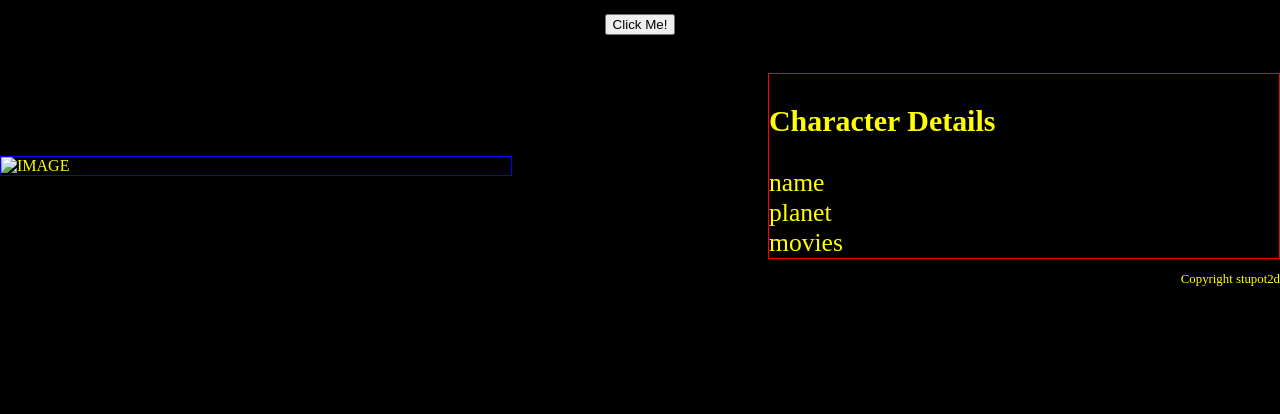
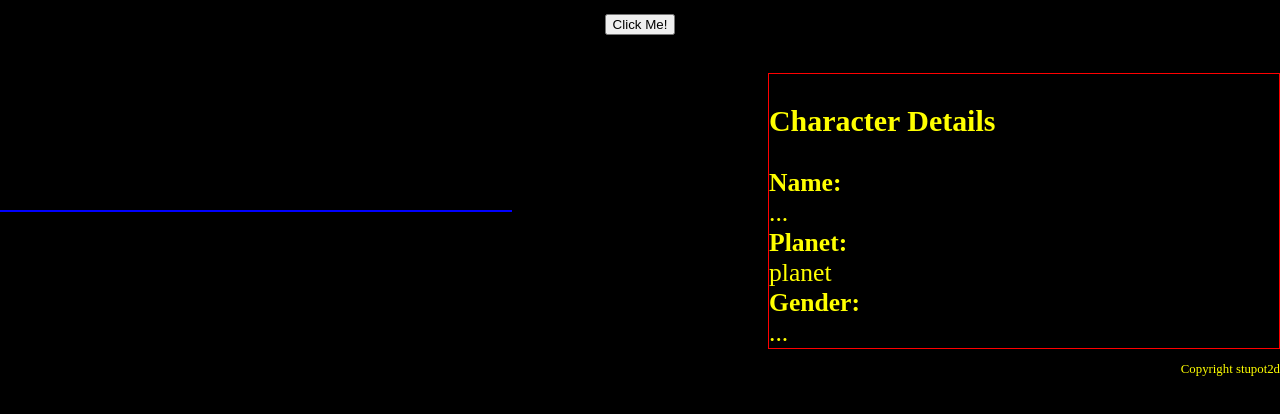
Before and after one commit to stupot2dstudy/starwars_random_char, a plain HTML site: page index.html in a window 1280 px wide. Shown: the part 114-528 px from the top of the page. Drawn offline with Linux system fonts and the light colour scheme.

Commit message:
Done 27072023

```diff
--- a/index.html
+++ b/index.html
@@ -10,21 +10,22 @@
     <header>
       <h1>Choose your random StarWars Character</h1>
       <div class="button_container">
-        <button id="button" onclick="funcButton()" type="button">
-          Click Me!
-        </button>
+        <button class="ramdonmizeButton">Click Me!</button>
       </div>
     </header>
     <main>
       <div class="image_container">
-        <img src="" alt="IMAGE" class="img_link" />
+        <div id="image"></div>
       </div>
       <div class="char_details">
         <h3>Character Details</h3>
         <div id="result"></div>
-        <div id="names">name</div>
+        <strong>Name:</strong>
+        <div id="names">...</div>
+        <strong>Planet:</strong>
         <div id="planet">planet</div>
-        <div id="movies">movies</div>
+        <strong>Gender:</strong>
+        <div id="gender">...</div>
       </div>
     </main>
     <footer>
```
